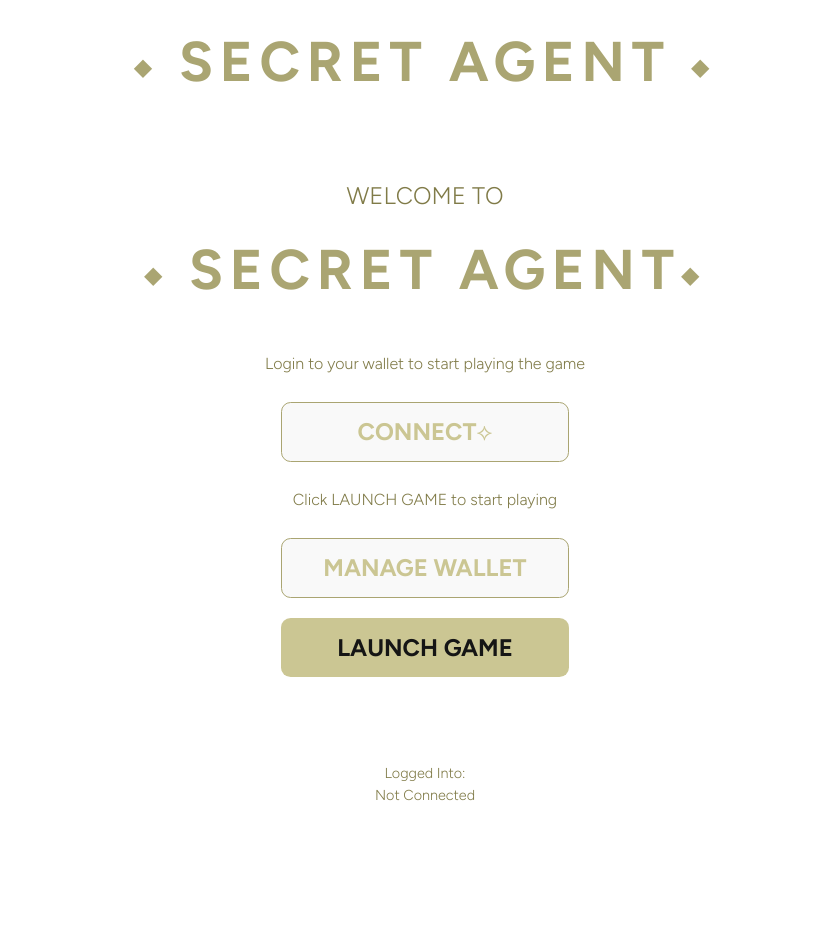
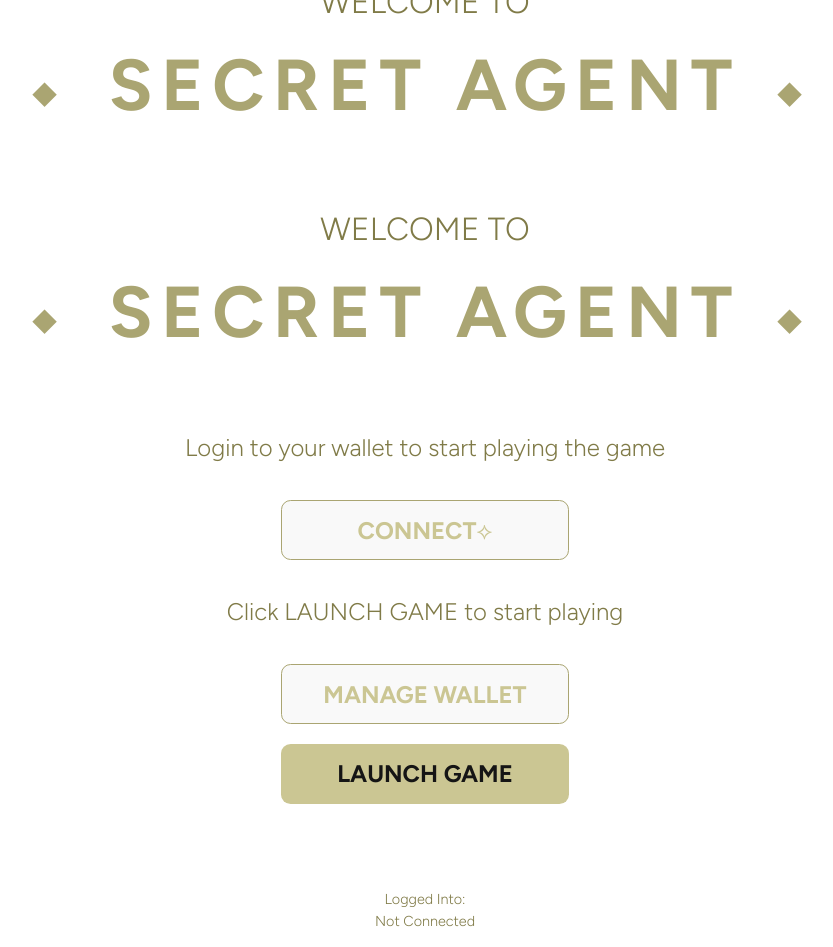
Before and after one commit to Quurk/secret-agent-login, a Vue app: page / in a window 1280 px wide. Shown: the whole page, without its empty margins (215-1048 px from the left). Before the commit the page ends 821 px from the top, so only its background shows below. Built offline with nearby package versions, Linux system fonts and the light colour scheme; no server answers; what @reown/appkit, @reown/appkit-adapter-wagmi would draw is missing.

Commit message:
Update css

```diff
--- a/index.html
+++ b/index.html
@@ -3,7 +3,7 @@
 <head>
     <meta charset="UTF-8">
     <meta name="viewport" content="width=device-width, initial-scale=1.0">
-    <title>Wallet Authentication</title>
+    <title>Secret Agent</title>
     <link href="https://fonts.googleapis.com/css2?family=Figtree:wght@300;700&display=swap" rel="stylesheet">
 
 </head>
@@ -11,21 +11,22 @@
   <script type="module" src="./src/main.js"></script>
   <divdiv>
     <div>
-      <div data-disconnected-only style="margin-top: -4em">
+      <div data-disconnected-only>
         <p class="title1">Welcome to</p>
-        <p class="title2">
+        <div class="container">
           <span class="diamond">◆</span>
-          Secret Agent
+          <span class="title2">Secret Agent</span>
           <span class="diamond">◆</span>
-        </p>
+        </div>
       </div>
 
-      <div data-connected-only style="margin-top: -1em">
+      <div data-connected-only style="margin-top: 1em;">
         <p class="title1">Welcome to</p>
-        <p class="title2">
+        <div class="container">
           <span class="diamond">◆</span>
-          Secret Agent<span class="diamond">◆</span>
-        </p>
+          <span class="title2">Secret Agent</span>
+          <span class="diamond">◆</span>
+        </div>
       </div>
 
       <div>
--- a/src/style.css
+++ b/src/style.css
@@ -37,21 +37,11 @@ body {
 
 p {
   font-weight: 380;
-  font-size: 1em;
+  font-size: 1.5em;
   margin-bottom: 1em;
   color: #807b48;
 }
 
-.p2{
-  font-weight: 380;
-  font-size: 0.9em;
-  margin-top: -1em;
-}
-
-.diamond{
-  font-size: 1.5rem;
-  vertical-align: middle;
-}
 
 div {
   display: flex;
@@ -91,6 +81,23 @@ button:focus-visible {
   outline: 4px auto #cbc693;
 }
 
+
+.p2{
+  font-weight: 380;
+  font-size: 0.9em;
+  margin-top: -1em;
+}
+
+/* .diamond{
+  font-size: 1.5rem;
+  vertical-align: middle;
+} */
+
+.diamond {
+  color: #aaa572;
+}
+
+
 .button1{
   border-radius: .4em;
   border: 1px solid transparent;
@@ -112,6 +119,49 @@ button:focus-visible {
 .button1:focus,
 .button1:focus-visible {
   outline: 4px auto #807b48;
+}
+
+.title1{
+  font-weight: 380;
+  font-size: 2em;
+  color:#807b48;
+  text-transform: uppercase;
+  padding: 10px;
+  text-align: center;
+  margin-top: -1em;
+  margin-bottom: 3em;
+}
+
+.title2{
+  font-weight: 780;
+  font-size: 15em;
+  color:#aaa572;
+  text-transform: uppercase;
+  letter-spacing: .12em;
+  padding-left: .5em;
+  padding-right: .5em;
+  text-align: center;
+}
+
+.container {
+  display: flex;
+  align-items: center;
+  text-align: center;
+  flex-direction: row;
+}
+.container span {
+  font-size: 4.5em;
+  margin-top: -1.4em;
+  margin-bottom: 1em;
+}
+
+.container .diamond{
+  margin-top: -4em;
+  margin-left: -1em;
+  margin-right: -.5em;
+  padding-left: 1em;
+  padding-right: 1em;
+  font-size: 2em;
 }
 
 .card {
@@ -137,29 +187,16 @@ button:focus-visible {
     background-color: #f9f9f9;
   }
 }
+
 @media (max-width: 600px) {
-  html {
-      font-size: 14px; /* Adjust font size for smaller screens */
+  .container {
+      display: block;
+  }
+  .title {
+      display: block;
+      margin-bottom: 10px;
+  }
+  .subtitle {
+      display: block;
   }
 }
-
-.title1{
-  font-weight: 380;
-  font-size: 1.5em;
-  color:#807b48;
-  text-transform: uppercase;
-  padding: 10px;
-  text-align: center;
-}
-
-.title2{
-  font-weight: 780;
-  font-size: 3.5em;
-  margin-top: -20px;
-  color:#aaa572;
-  text-transform: uppercase;
-  letter-spacing: .12em;
-  padding-left: .5em;
-  padding-right: .5em;
-  text-align: center;
-}
```
